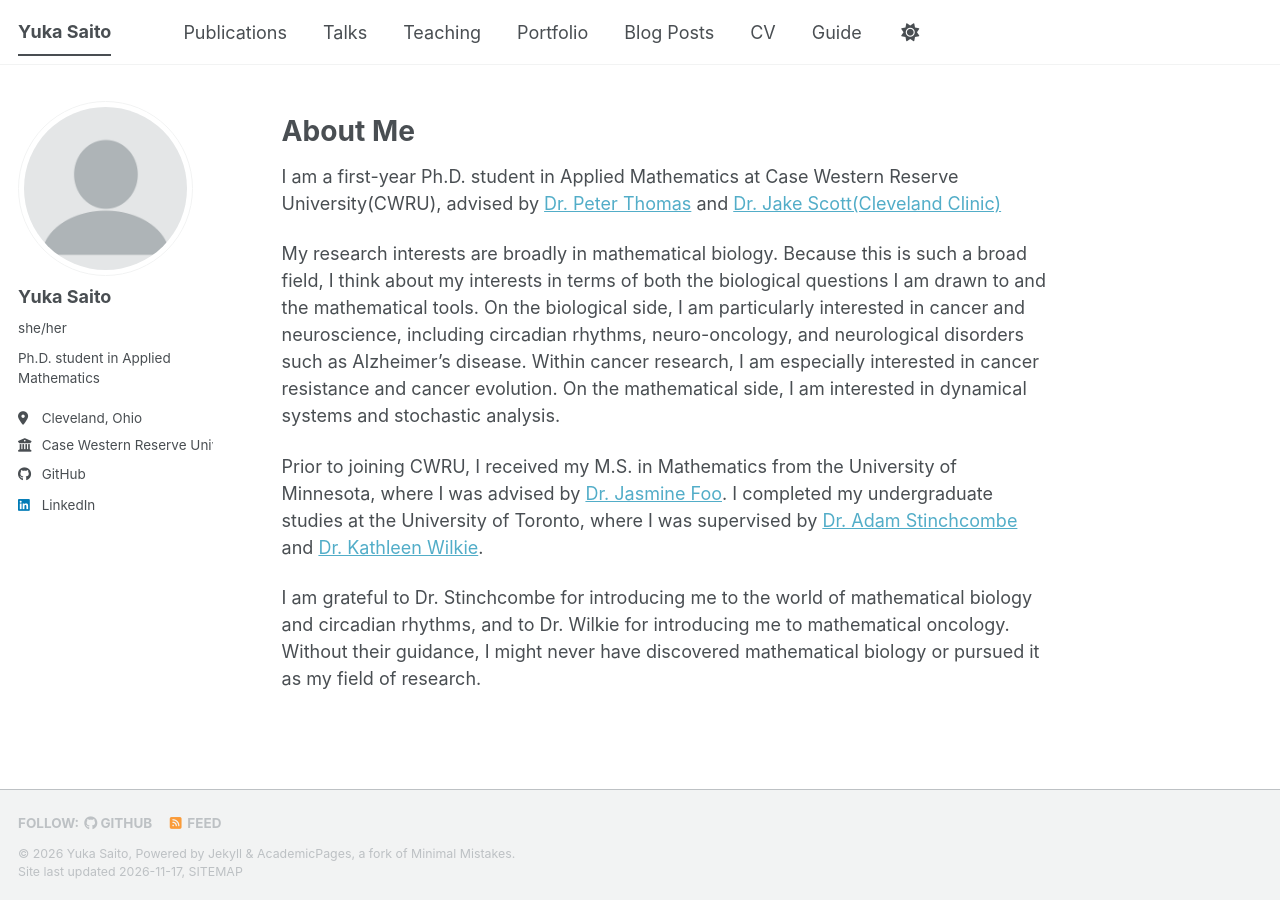
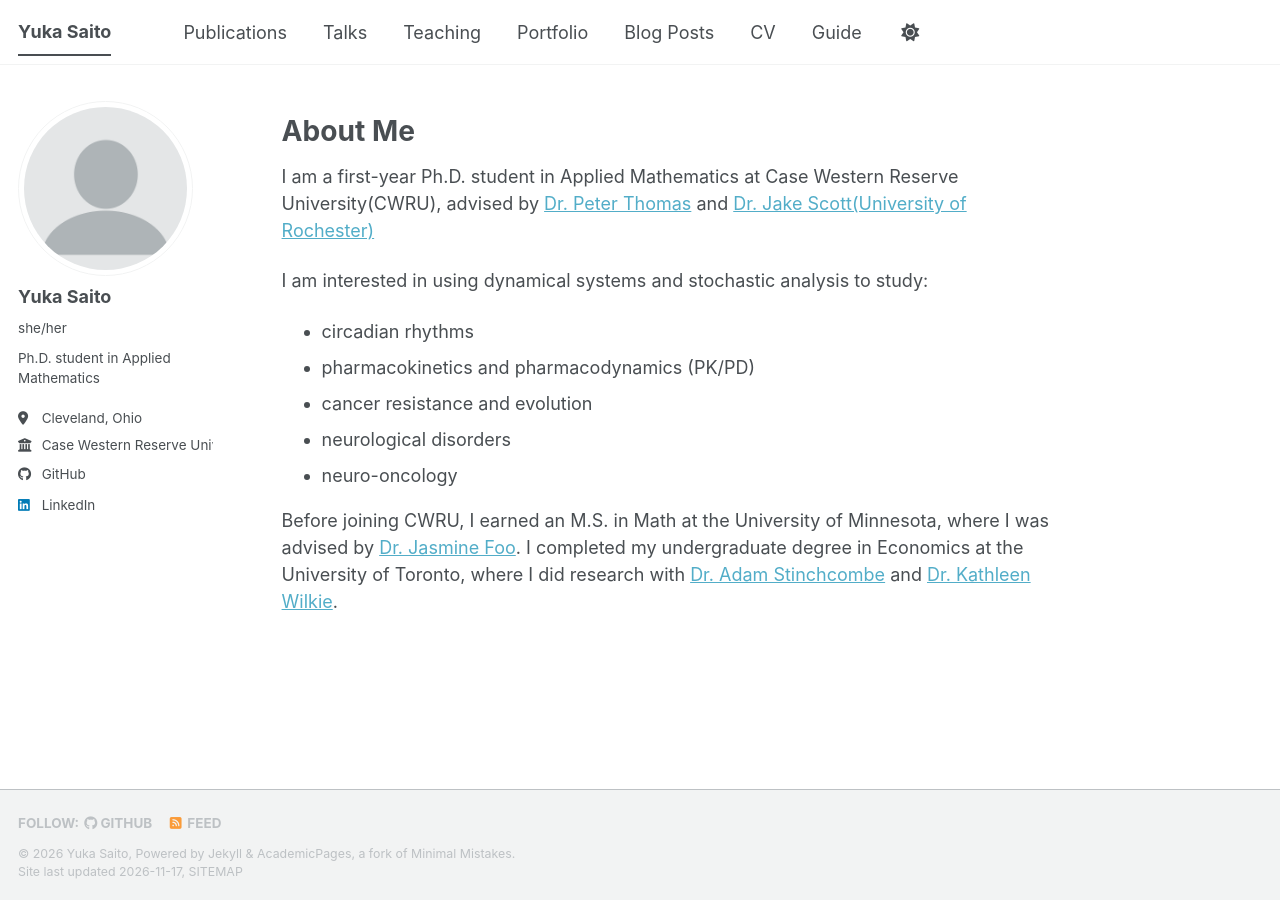
Before and after one commit to yuka202409/yuka202409.github.io, a Jekyll site: the page built from _pages/about.md, in a window 1280 px wide. Built offline with Jekyll 4.4.1, drawn with Linux system fonts in a browser that asks for light colours; a style sheet for code colours, icons or effects is not loaded; a file with an impossible date is left out.

Commit message:
Update about.md

```diff
--- a/_pages/about.md
+++ b/_pages/about.md
@@ -9,10 +9,13 @@ redirect_from:
 
 # About Me
 
-I am a first-year Ph.D. student in Applied Mathematics at Case Western Reserve University(CWRU), advised by [Dr. Peter Thomas](https://case.edu/math/thomas/) and [Dr. Jake Scott(Cleveland Clinic)](https://theorydi.vision/)
+I am a first-year Ph.D. student in Applied Mathematics at Case Western Reserve University(CWRU), advised by [Dr. Peter Thomas](https://case.edu/math/thomas/) and [Dr. Jake Scott(University of Rochester)](https://theorydi.vision/)
 
-My research interests are broadly in mathematical biology. Because this is such a broad field, I think about my interests in terms of both the biological questions I am drawn to and the mathematical tools. On the biological side, I am particularly interested in cancer and neuroscience, including circadian rhythms, neuro-oncology, and neurological disorders such as Alzheimer’s disease. Within cancer research, I am especially interested in cancer resistance and cancer evolution. On the mathematical side, I am interested in dynamical systems and stochastic analysis.
+I am interested in using dynamical systems and stochastic analysis to study:
+- circadian rhythms
+- pharmacokinetics and pharmacodynamics (PK/PD)
+- cancer resistance and evolution
+- neurological disorders
+- neuro-oncology
 
-Prior to joining CWRU, I received my M.S. in Mathematics from the University of Minnesota, where I was advised by [Dr. Jasmine Foo](https://cse.umn.edu/math/jasmine-foo). I completed my undergraduate studies at the University of Toronto, where I was supervised by [Dr. Adam Stinchcombe](https://www.mathematics.utoronto.ca/people/directories/all-faculty/adam-stinchcombe) and [Dr. Kathleen Wilkie](https://math.torontomu.ca/~kwilkie/).
-
-I am grateful to Dr. Stinchcombe for introducing me to the world of mathematical biology and circadian rhythms, and to Dr. Wilkie for introducing me to mathematical oncology. Without their guidance, I might never have discovered mathematical biology or pursued it as my field of research.
+Before joining CWRU, I earned an M.S. in Math at the University of Minnesota, where I was advised by [Dr. Jasmine Foo](https://cse.umn.edu/math/jasmine-foo). I completed my undergraduate degree in Economics at the University of Toronto, where I did research with [Dr. Adam Stinchcombe](https://www.mathematics.utoronto.ca/people/directories/all-faculty/adam-stinchcombe) and [Dr. Kathleen Wilkie](https://math.torontomu.ca/~kwilkie/).
```
